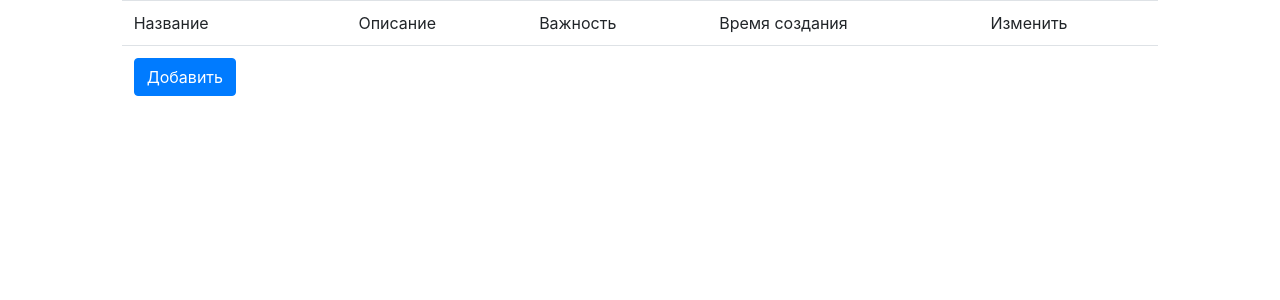
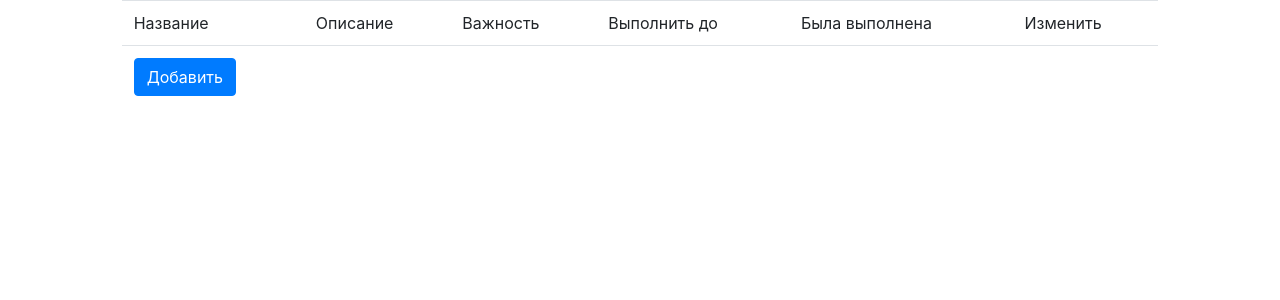
Before and after one commit to Traveler59/integral-test, a React app: page / in a window 1280 px wide. Shown: the top 300 px of the page. Built offline with nearby package versions, Linux system fonts and the light colour scheme.

Commit message:
Можно помечать задачу как выполненную

```diff
--- a/src/actions/TaskActions.js
+++ b/src/actions/TaskActions.js
@@ -4,10 +4,12 @@ import type {
   Dispatch,
 } from 'redux';
 
+import type moment from 'moment';
+
 import type { Task } from '../types/types';
 
 import {
-  ADD_TASK, EDIT_TASK, DELETE_TASK,
+  ADD_TASK, EDIT_TASK, DELETE_TASK, MARK_AS_DONE_TASK,
 } from './types';
 
 import type {
@@ -29,3 +31,8 @@ export const deleteTask = (id: string): TaskActionTypes => ({
   type: DELETE_TASK,
   id,
 });
+
+export const markTaskAsDone = (doneDateTime: moment, taskId: string): TaskActionTypes => ({
+  type: MARK_AS_DONE_TASK,
+  task: { time: doneDateTime, id: taskId },
+});
--- a/src/actions/types.js
+++ b/src/actions/types.js
@@ -1,4 +1,6 @@
 // @flow
+import type moment from 'moment';
+
 import type { Task } from '../types/types';
 
 export const ADD_TASK = 'ADD_TASK';
@@ -6,6 +8,8 @@ export const ADD_TASK = 'ADD_TASK';
 export const EDIT_TASK = 'EDIT_TASK';
 
 export const DELETE_TASK = 'DELETE_TASK';
+
+export const MARK_AS_DONE_TASK = 'MARK_AS_DONE_TASK';
 
 export interface AddTaskAction {
   type: typeof ADD_TASK;
@@ -22,4 +26,12 @@ export interface DeleteTaskAction {
   id: string;
 }
 
-export type TaskActionTypes = AddTaskAction | EditTaskAction | DeleteTaskAction;
+export interface MarkAsDoneTaskAction {
+  type: typeof MARK_AS_DONE_TASK;
+  task: { time: moment, id: string };
+}
+
+export type TaskActionTypes = AddTaskAction
+| EditTaskAction
+| DeleteTaskAction
+| MarkAsDoneTaskAction;
--- a/src/components/TaskCreator.js
+++ b/src/components/TaskCreator.js
@@ -57,6 +57,7 @@ export default class TaskCreator extends React.Component<TaskCreatorProps, TaskC
       importance: this.state.importance,
       dueDateTime: dueTimeMoment,
       id: newUniqueId(),
+      doneDateTime: null,
     });
   }
 
@@ -120,6 +121,7 @@ export default class TaskCreator extends React.Component<TaskCreatorProps, TaskC
           </Dropdown.Menu>
         </Dropdown>
         </td>
+        <td/>
         <td>
           <Button onClick={() => { this.addTask(); }}>Сохранить</Button>
         </td>
--- a/src/components/TaskEditor.js
+++ b/src/components/TaskEditor.js
@@ -23,6 +23,7 @@ interface TaskEditorState{
   importance: Importance;
   dueDate: Date | null;
   dueTime: number | null;
+  doneDateTime: moment | null;
   id: string;
 }
 
@@ -57,12 +58,13 @@ export default class TaskEditor extends React.Component<TaskEditorProps, TaskEdi
       importance: this.state.importance,
       dueDateTime: dueTimeMoment,
       id: this.state.id,
+      doneDateTime: this.state.doneDateTime,
     });
   }
 
   constructor(props: TaskEditorProps) {
     super(props);
-    const { dueDateTime } = props.task;
+    const { dueDateTime, doneDateTime } = props.task;
 
     const [dueDate, dueTime] = dueDateTime
       ? [dueDateTime.toDate(), dueDateTime.hours()]
@@ -74,12 +76,13 @@ export default class TaskEditor extends React.Component<TaskEditorProps, TaskEdi
       taskDiscription: props.task.discription,
       dueDate,
       dueTime,
+      doneDateTime,
     };
   }
 
   render() {
     const {
-      taskName, taskDiscription, importance, dueTime,
+      taskName, taskDiscription, importance, dueTime, doneDateTime,
     } = this.state;
 
     const importanceTypes = ['normal', 'important', 'critical'];
@@ -123,6 +126,7 @@ export default class TaskEditor extends React.Component<TaskEditorProps, TaskEdi
           </Dropdown.Menu>
         </Dropdown>
         </td>
+        <td >{!!doneDateTime && doneDateTime.format('DD MM   HH:mm:ss')}</td>
         <td>
           <Button onClick={() => { this.editTask(); }}>Сохранить</Button>
         </td>
--- a/src/components/Tasks.js
+++ b/src/components/Tasks.js
@@ -1,6 +1,9 @@
 // @flow
 import React from 'react';
 import { Col, Table, Button } from 'react-bootstrap';
+import type Moment from 'moment';
+import moment from 'moment';
+
 import TaskCreator from './TaskCreator';
 import TaskEditor from './TaskEditor';
 
@@ -14,6 +17,7 @@ interface Props {
   addTask: (task: Task) => void;
   editTask: (task: Task) => void;
   deleteTask: (id: string) => void;
+  markTaskAsDone: (doneDateTime: Moment, taskId: string) => void;
 }
 
 interface TaskState{
@@ -46,6 +50,10 @@ export default class Tasks extends React.Component<Props, TaskState> {
     this.setState({ ...this.state, editingTaskId: '' });
   }
 
+  markTaskAsDone = (taskId: string) => {
+    this.props.markTaskAsDone(moment(), taskId);
+  }
+
   render() {
     const { creatingNewOne, editingTaskId } = this.state;
     const { tasks } = this.props;
@@ -58,7 +66,8 @@ export default class Tasks extends React.Component<Props, TaskState> {
               <td>Название</td>
               <td>Описание</td>
               <td>Важность</td>
-              <td>Время создания</td>
+              <td>Выполнить до</td>
+              <td>Была выполнена</td>
               <td>Изменить</td>
             </tr>
           </thead>
@@ -70,9 +79,12 @@ export default class Tasks extends React.Component<Props, TaskState> {
                 <td >{t.discription}</td>
                 <td >{t.importance}</td>
                 <td >{!!t.dueDateTime && t.dueDateTime.format('DD MM   HH:mm:ss')}</td>
+                <td >{t.doneDateTime
+                  ? t.doneDateTime.format('DD MM   HH:mm:ss')
+                  : <Button onClick={() => this.markTaskAsDone(t.id)}>Выполнена</Button>}</td>
                 <td >
-                <Button onClick={() => this.startEditTask(t.id)}>Редактировать</Button> {' '}
-                <Button onClick={() => this.props.deleteTask(t.id)}>Удалить</Button>
+                  <Button onClick={() => this.startEditTask(t.id)}>Редактировать</Button> {' '}
+                  <Button onClick={() => this.props.deleteTask(t.id)}>Удалить</Button>
                 </td>
               </tr>
             ))}
@@ -82,10 +94,11 @@ export default class Tasks extends React.Component<Props, TaskState> {
                   <td >
                     <Button onClick={() => this.startCreateNew()}>Добавить</Button>
                   </td>
-                  <td></td>
-                  <td></td>
-                  <td></td>
-                  <td></td>
+                  <td/>
+                  <td/>
+                  <td/>
+                  <td/>
+                  <td/>
               </tr>}
           </tbody>
         </Table>
--- a/src/containers/App.js
+++ b/src/containers/App.js
@@ -4,7 +4,11 @@ import PropTypes from 'prop-types';
 import { connect } from 'react-redux';
 import { bindActionCreators } from 'redux';
 
-import { addTask, editTask, deleteTask } from '../actions/TaskActions';
+import type moment from 'moment';
+
+import {
+  addTask, editTask, deleteTask, markTaskAsDone,
+} from '../actions/TaskActions';
 import Tasks from '../components/Tasks';
 import type { State, Task } from '../types/types';
 
@@ -14,6 +18,7 @@ interface Props {
   addNewTask: (task: Task) => void;
   changeTask: (task: Task) => void;
   removeTask: (id: string) => void;
+  markTaskDone: (doneDateTime: moment, taskId: string) => void;
 }
 
 class App extends React.Component<Props, {}> {
@@ -22,14 +27,16 @@ class App extends React.Component<Props, {}> {
     addNewTask: PropTypes.func.isRequired,
     changeTask: PropTypes.func.isRequired,
     removeTask: PropTypes.func.isRequired,
+    markTaskDone: PropTypes.func.isRequired,
   }
 
   render() {
     const {
-      tasks, addNewTask, changeTask, removeTask,
+      tasks, addNewTask, changeTask, removeTask, markTaskDone,
     } = this.props;
     return <div>
-      <Tasks tasks={tasks} addTask={addNewTask} editTask={changeTask} deleteTask={removeTask} />
+      <Tasks tasks={tasks} addTask={addNewTask}
+        editTask={changeTask} deleteTask={removeTask} markTaskAsDone={markTaskDone}/>
     </div>;
   }
 }
@@ -43,6 +50,7 @@ const mapDispatchToProps = (dispatch: *) => ({
   addNewTask: bindActionCreators(addTask, dispatch),
   changeTask: bindActionCreators(editTask, dispatch),
   removeTask: bindActionCreators(deleteTask, dispatch),
+  markTaskDone: bindActionCreators(markTaskAsDone, dispatch),
 });
 
 export default connect<*, *, *, *, *, *>(
--- a/src/reducers/tasks.js
+++ b/src/reducers/tasks.js
@@ -4,7 +4,7 @@ import type { TaskActionTypes } from '../actions/types';
 import type { Task } from '../types/types';
 
 import {
-  ADD_TASK, EDIT_TASK, DELETE_TASK,
+  ADD_TASK, EDIT_TASK, DELETE_TASK, MARK_AS_DONE_TASK,
 } from '../actions/types';
 
 const initialState = {
@@ -32,6 +32,12 @@ const tasksReducer = (state: AppState = initialState, action: TaskActionTypes) =
       const newTasks: Task[] = tasks.filter((t) => t.id !== action.id);
       return { ...state, tasks: newTasks };
     }
+    case MARK_AS_DONE_TASK: {
+      const i = tasks.findIndex((t) => t.id === action.task.id);
+      const doneTask: Task = { ...tasks[i], doneDateTime: action.task.time };
+      tasks[i] = doneTask;
+      return { ...state, tasks: [...tasks] };
+    }
     default:
       return state;
   }
--- a/src/types/types.js
+++ b/src/types/types.js
@@ -8,6 +8,7 @@ export type Task = {
   discription: string,
   importance: Importance,
   dueDateTime: moment | null;
+  doneDateTime: moment | null;
   id: string;
 }
 
```
